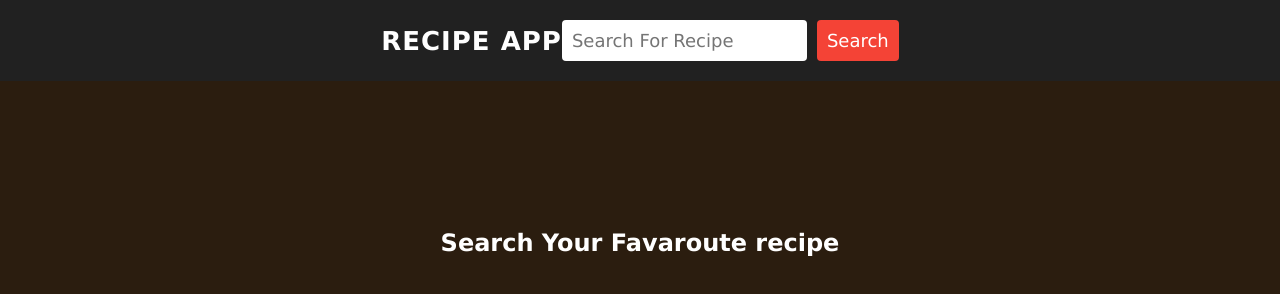
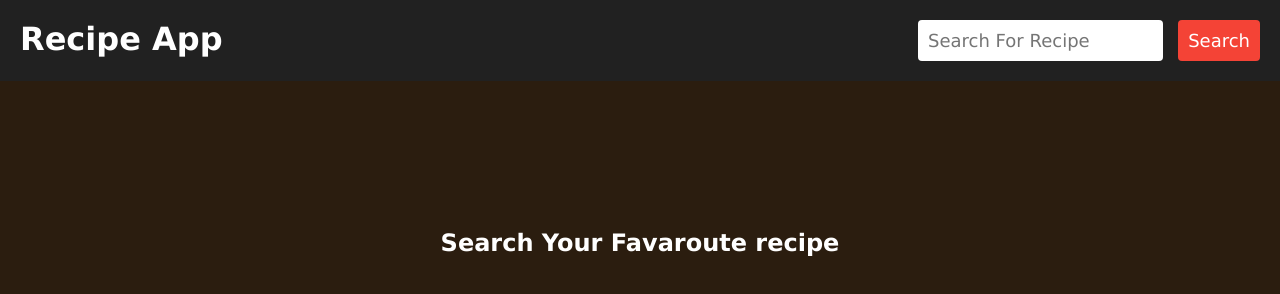
Before and after one commit to Uday-Jamgade/Recipe_Search_app, a plain HTML site: page index.html in a window 1280 px wide. Drawn offline with Linux system fonts and the light colour scheme.

Commit message:
complete

```diff
--- a/index.html
+++ b/index.html
@@ -9,13 +9,15 @@
 </head>
 <body>
     <header>
-        <nav>
-            <h1>Recipe App</h1>
-            <form >
+        <div class="nav">
+            <div> <h1>Recipe App</h1></div>
+
+             <div><form >
                 <input type="text" placeholder="Search For Recipe" class="searchBox"/>
                 <button type="submit" class="searchBtn"> Search</button>
-            </form>
-        </nav>
+            </form> </div>
+
+        </div>
     </header>
 
     <main>
--- a/style.css
+++ b/style.css
@@ -9,6 +9,13 @@ body{
     background-color: #2b1d0f;
     color: #fff;
 
+}
+
+.nav{
+    display: flex;
+    justify-content: space-between;
+    padding: 20px 20px;
+    background-color: #212121;
 }
 header nav{
     background-color: #212121;
```
